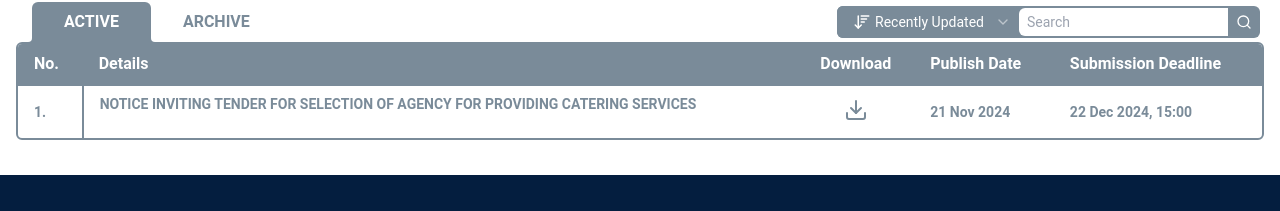
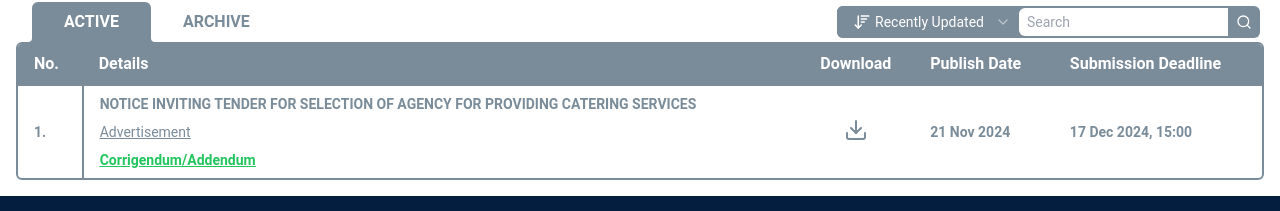
Before and after one commit to Velocity-IIITDWD/iiitdwd.ac.in, a Next.js app: page /tenders in a window 1280 px wide. Shown: the part 230-441 px from the top of the page. Built offline with nearby package versions, Linux system fonts and the light colour scheme.

Commit message:
data(tenders.ts): new docs added to a tender; data(faculty_profile.ts): 1 faculty profile update

```diff
--- a/data/tenders.ts
+++ b/data/tenders.ts
@@ -1,11 +1,21 @@
 export const tenders: Tender[] = [
   {
     cancelled: false,
-    corrections: [],
-    documents: [],
+    corrections: [
+      {
+        link: '/docs/corrigendum-addendum-Advertisement-TENDER-FOR-SELECTION-OF-AGENCY-FOR-PROVIDING-CATERING-SERVICES.pdf',
+        title: 'Corrigendum/Addendum',
+      },
+    ],
+    documents: [
+      {
+        link: '/images/Advertisement-TENDER-FOR-SELECTION-OF-AGENCY-FOR-PROVIDING-CATERING-SERVICES.jpg',
+        title: 'Advertisement',
+      },
+    ],
     link: '/docs/TENDER-FOR-SELECTION-OF-AGENCY-FOR-PROVIDING-CATERING-SERVICES.pdf',
     publishDate: '2024-11-21',
-    submissionDeadline: '2024-12-22T15:00+05:30',
+    submissionDeadline: '2024-12-17T15:00+05:30',
     title: 'NOTICE INVITING TENDER FOR SELECTION OF AGENCY FOR PROVIDING CATERING SERVICES',
     updatedAt: 53,
   },
```
Also changed, not shown: data/faculty_profile.ts (+5 -3 lines), public/images/Advertisement-TENDER-FOR-SELECTION-OF-AGENCY-FOR-PROVIDING-CATERING-SERVICES.jpg (added).
